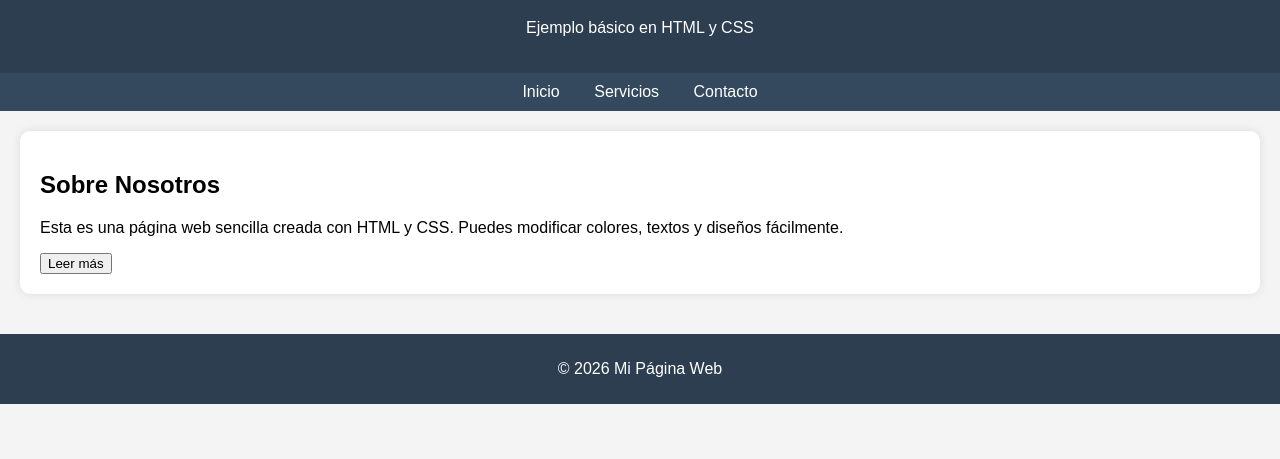
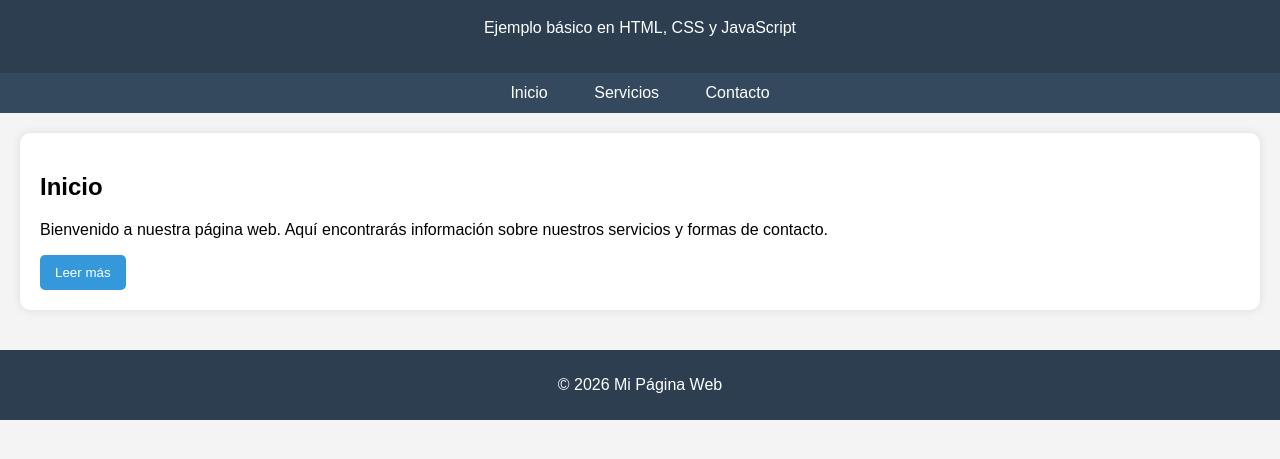
Before and after one commit to PabloRoldan2/P-gina-Empresa-Confeccion-Playeras, a plain HTML site: page index.html in a window 1280 px wide. Shown: the part 81-540 px from the top of the page. Drawn offline with Linux system fonts and the light colour scheme.

Commit message:
Update index.html

```diff
--- a/index.html
+++ b/index.html
@@ -25,10 +25,17 @@
             text-align: center;
         }
 
-        nav a{
+        nav button{
+            background: none;
+            border: none;
             color: white;
-            text-decoration: none;
+            font-size: 16px;
             margin: 0 15px;
+            cursor: pointer;
+        }
+
+        nav button:hover{
+            color: #f1c40f;
         }
 
         section{
@@ -40,6 +47,19 @@
             padding: 20px;
             border-radius: 10px;
             box-shadow: 0px 0px 10px rgba(0,0,0,0.1);
+        }
+
+        button.leer{
+            padding: 10px 15px;
+            background-color: #3498db;
+            color: white;
+            border: none;
+            border-radius: 5px;
+            cursor: pointer;
+        }
+
+        button.leer:hover{
+            background-color: #2980b9;
         }
 
         footer{
@@ -55,24 +75,27 @@
 
     <header>
         <h1>Bienvenido a Mi Página</h1>
-        <p>Ejemplo básico en HTML y CSS</p>
+        <p>Ejemplo básico en HTML, CSS y JavaScript</p>
     </header>
 
     <nav>
-        <a href="#">Inicio</a>
-        <a href="#">Servicios</a>
-        <a href="#">Contacto</a>
+        <button onclick="mostrarInicio()">Inicio</button>
+        <button onclick="mostrarServicios()">Servicios</button>
+        <button onclick="mostrarContacto()">Contacto</button>
     </nav>
 
     <section>
         <div class="card">
-            <h2>Sobre Nosotros</h2>
-            <p>
-                Esta es una página web sencilla creada con HTML y CSS.
-                Puedes modificar colores, textos y diseños fácilmente.
+            <h2 id="titulo">Inicio</h2>
+
+            <p id="contenido">
+                Bienvenido a nuestra página web. Aquí encontrarás
+                información sobre nuestros servicios y formas de contacto.
             </p>
 
-            <button>Leer más</button>
+            <button class="leer" onclick="leerMas()">
+                Leer más
+            </button>
         </div>
     </section>
 
@@ -80,5 +103,34 @@
         <p>© 2026 Mi Página Web</p>
     </footer>
 
+    <script>
+
+        function mostrarInicio(){
+            document.getElementById("titulo").innerHTML = "Inicio";
+
+            document.getElementById("contenido").innerHTML =
+            "Bienvenido a nuestra página principal. Somos una empresa dedicada al desarrollo de software y diseño web.";
+        }
+
+        function mostrarServicios(){
+            document.getElementById("titulo").innerHTML = "Servicios";
+
+            document.getElementById("contenido").innerHTML =
+            "Ofrecemos desarrollo de páginas web, aplicaciones de escritorio, bases de datos y soporte técnico.";
+        }
+
+        function mostrarContacto(){
+            document.getElementById("titulo").innerHTML = "Contacto";
+
+            document.getElementById("contenido").innerHTML =
+            "Puedes contactarnos al correo ejemplo@gmail.com o al teléfono 5555-5555.";
+        }
+
+        function leerMas(){
+            alert("Gracias por visitar nuestra página. Próximamente tendremos más contenido disponible.");
+        }
+
+    </script>
+
 </body>
 </html>
```
